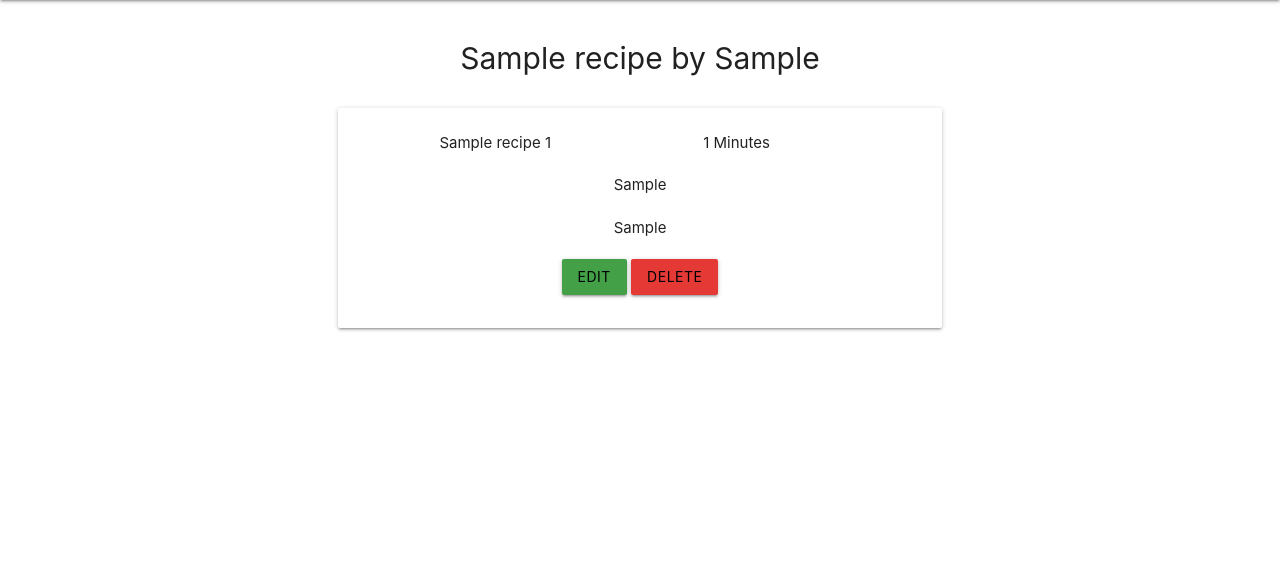
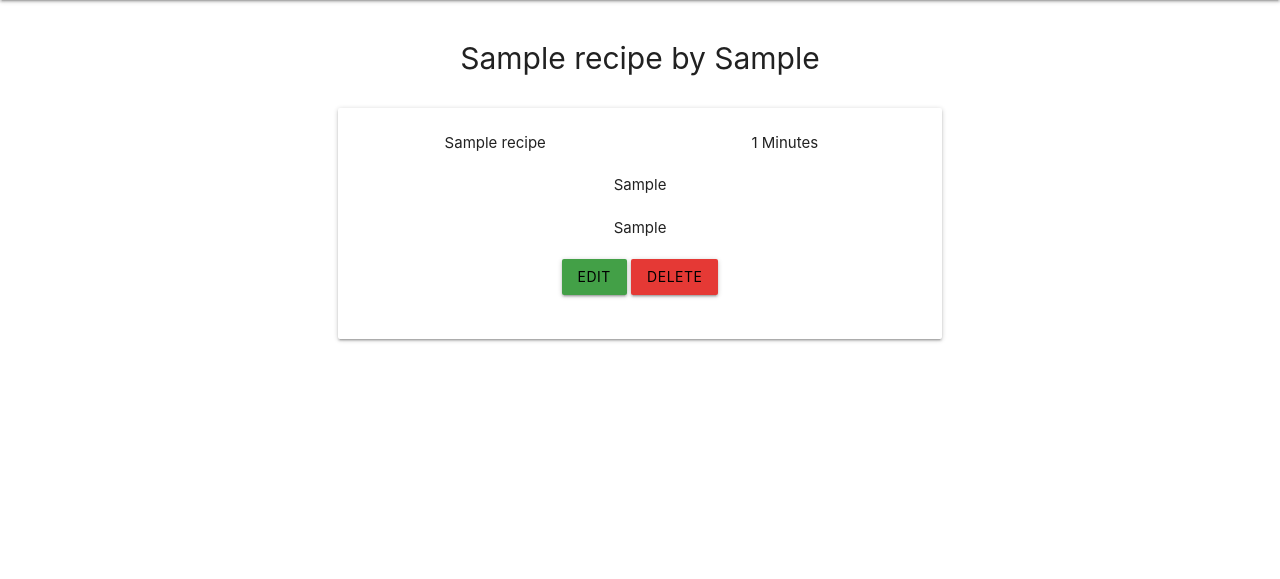
Before and after one commit to MacauleyMorgan/Project-Three, a Flask app: page /expand_recipe/1 in a window 1280 px wide. Shown: the part 64-643 px from the top of the page. Run offline with Flask 2, Linux system fonts and the light colour scheme; a user stored in the database is signed in; tables that the repository leaves empty hold one stand-in row (values such as "Sample post").

Commit message:
Changed card height value to min height instead of fixed Changed sizing on rows in expand recipe.html

```diff
--- a/cookbook/static/style.css
+++ b/cookbook/static/style.css
@@ -34,7 +34,7 @@ button {
 }
 
 .card{
-    height: 220px;
+    min-height: 220px;
 }
 
 .card-title{
--- a/cookbook/templates/expand_recipe.html
+++ b/cookbook/templates/expand_recipe.html
@@ -19,9 +19,9 @@ View Recipe
                 <div class="card-content">
                     <div class="row">
                         <!-- Recipe Name -->
-                        <span class="col s6 m8 l6">{{recipe_id.name}} {{recipe_id.id}}</span>
+                        <span class="col s6 m6 l6">{{recipe_id.name}}</span>
                         <!-- Recipe Time -->
-                        <span class="col s4 m2 l4 offset-m2-l2">{{recipe_id.recipe_time}} Minutes</span>
+                        <span class="col s6 m6 l6">{{recipe_id.recipe_time}} Minutes</span>
                     </div>
                     <div class="row">
                         <!-- Ingredients -->
```
